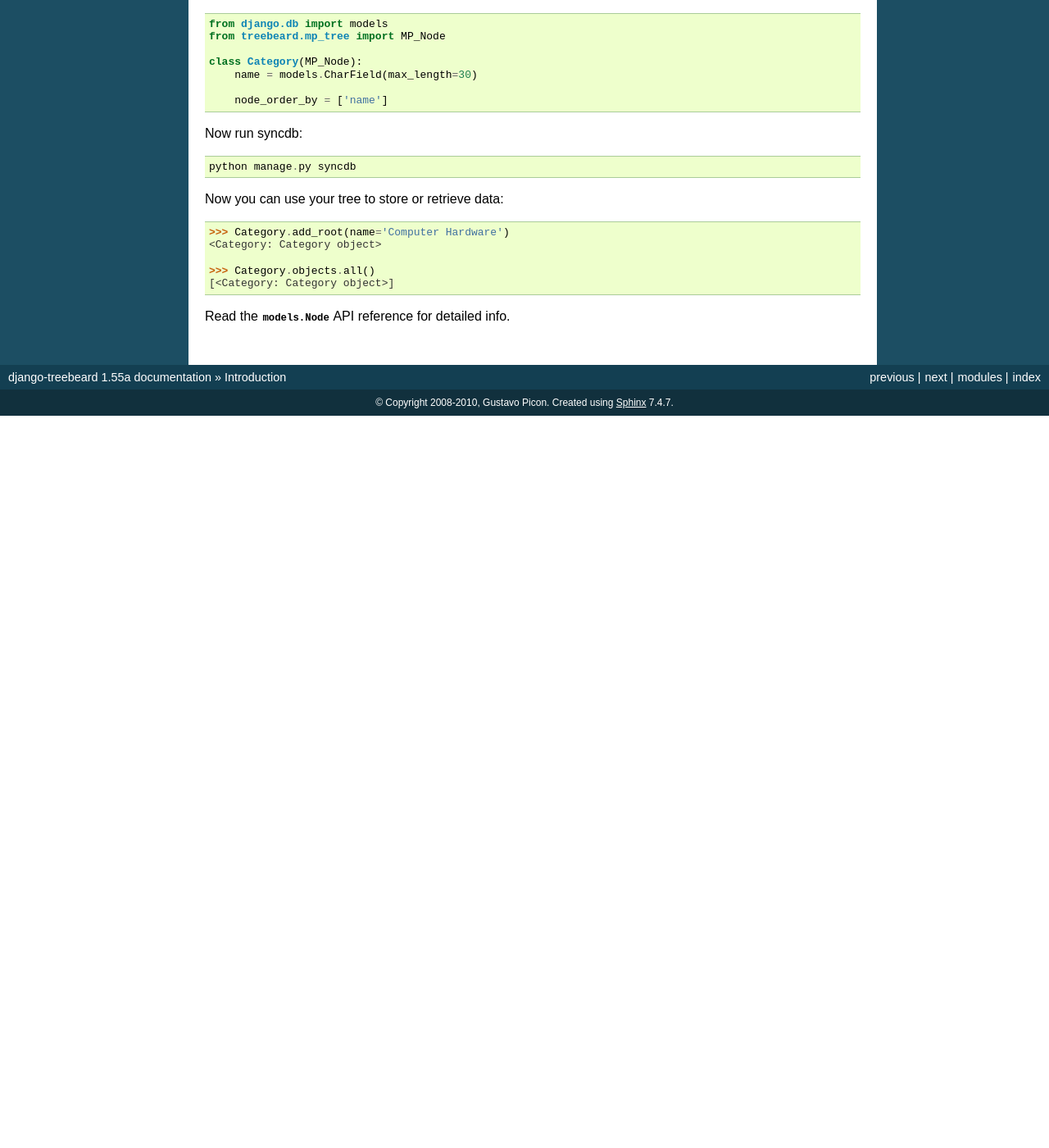
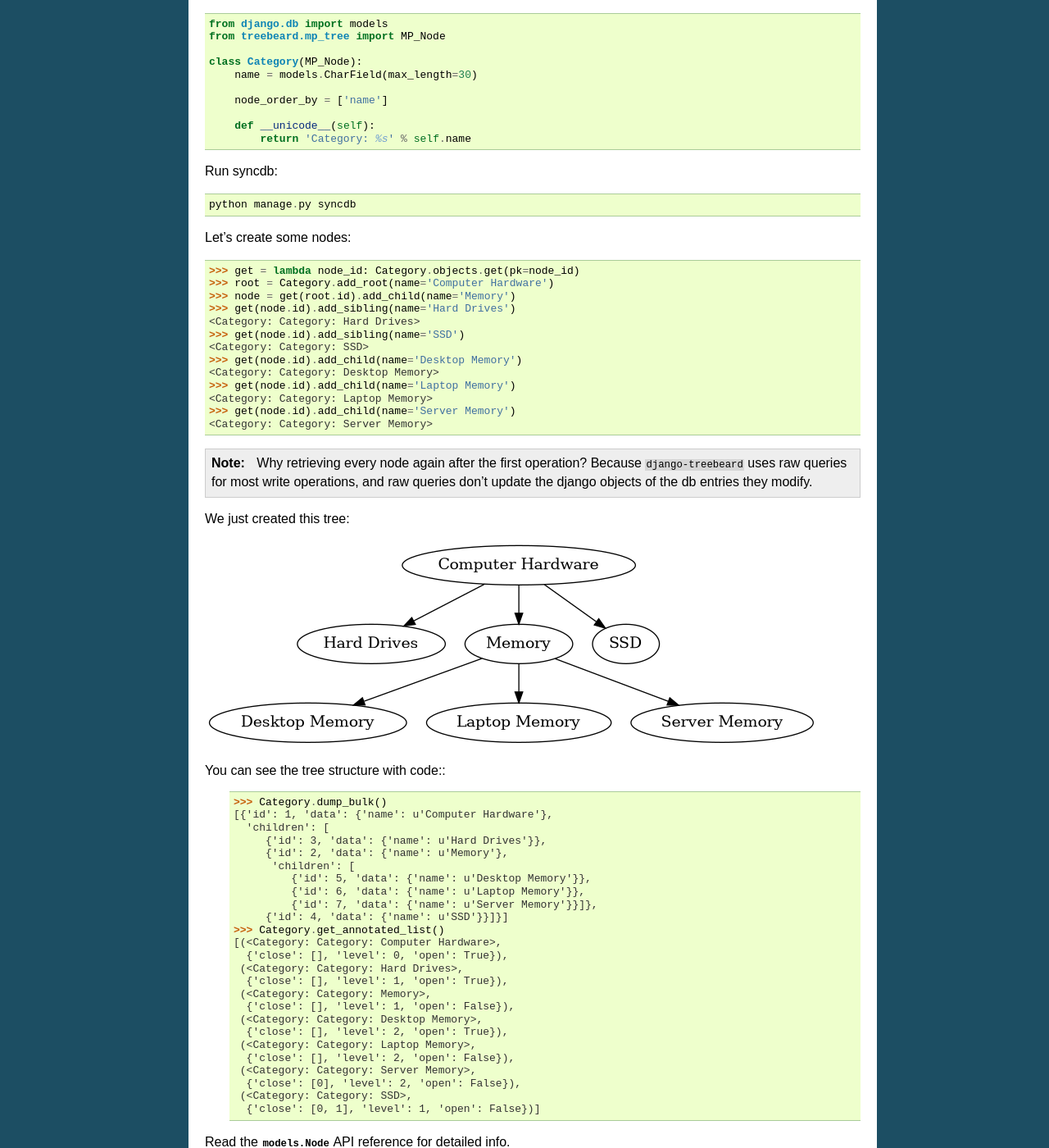
Before and after one commit to django-treebeard/django-treebeard, a Sphinx documentation site: the page built from docs/intro.rst, in a window 1280 px wide and 1400 px high, scrolled down 944 px. Shown: the whole window at 82% size. Built offline with Sphinx 7.4.7, drawn with Linux system fonts in a browser that asks for light colours; before the commit the page ends 1451 px from its top, so only the background shows below that.

Commit message:
updated example in intro and added warnings to reload objects after adding/deleting/moving nodes

```diff
--- a/docs/intro.rst
+++ b/docs/intro.rst
@@ -70,19 +70,79 @@ Path tree::
 
         node_order_by = ['name']
 
+        def __unicode__(self):
+            return 'Category: %s' % self.name
 
-Now run syncdb::
+
+
+Run syncdb::
 
     python manage.py syncdb
 
 
-Now you can use your tree to store or retrieve data::
+Let's create some nodes::
 
-    >>> Category.add_root(name='Computer Hardware')
-    <Category: Category object>
+    >>> get = lambda node_id: Category.objects.get(pk=node_id)
+    >>> root = Category.add_root(name='Computer Hardware')
+    >>> node = get(root.id).add_child(name='Memory')
+    >>> get(node.id).add_sibling(name='Hard Drives')
+    <Category: Category: Hard Drives>
+    >>> get(node.id).add_sibling(name='SSD')
+    <Category: Category: SSD>
+    >>> get(node.id).add_child(name='Desktop Memory')
+    <Category: Category: Desktop Memory>
+    >>> get(node.id).add_child(name='Laptop Memory')
+    <Category: Category: Laptop Memory>
+    >>> get(node.id).add_child(name='Server Memory')
+    <Category: Category: Server Memory>
 
-    >>> Category.objects.all()
-    [<Category: Category object>]
+.. note::
+
+    Why retrieving every node again after the first operation? Because
+    ``django-treebeard`` uses raw queries for most write operations,
+    and raw queries don't update the django objects of the db entries they
+    modify.
+
+We just created this tree:
+
+
+.. digraph:: introduction_digraph
+
+  "Computer Hardware";
+  "Computer Hardware" -> "Hard Drives";
+  "Computer Hardware" -> "Memory";
+  "Memory" -> "Desktop Memory";
+  "Memory" -> "Laptop Memory";
+  "Memory" -> "Server Memory";
+  "Computer Hardware" -> "SSD";
+
+
+You can see the tree structure with code::
+    >>> Category.dump_bulk()
+    [{'id': 1, 'data': {'name': u'Computer Hardware'},
+      'children': [
+         {'id': 3, 'data': {'name': u'Hard Drives'}},
+         {'id': 2, 'data': {'name': u'Memory'},
+          'children': [
+             {'id': 5, 'data': {'name': u'Desktop Memory'}},
+             {'id': 6, 'data': {'name': u'Laptop Memory'}},
+             {'id': 7, 'data': {'name': u'Server Memory'}}]},
+         {'id': 4, 'data': {'name': u'SSD'}}]}]
+    >>> Category.get_annotated_list()
+    [(<Category: Category: Computer Hardware>,
+      {'close': [], 'level': 0, 'open': True}),
+     (<Category: Category: Hard Drives>,
+      {'close': [], 'level': 1, 'open': True}),
+     (<Category: Category: Memory>,
+      {'close': [], 'level': 1, 'open': False}),
+     (<Category: Category: Desktop Memory>,
+      {'close': [], 'level': 2, 'open': True}),
+     (<Category: Category: Laptop Memory>,
+      {'close': [], 'level': 2, 'open': False}),
+     (<Category: Category: Server Memory>,
+      {'close': [0], 'level': 2, 'open': False}),
+     (<Category: Category: SSD>,
+      {'close': [0, 1], 'level': 1, 'open': False})]
 
 
 
```
Also changed, not shown: docs/api.rst (+9 -0 lines).
